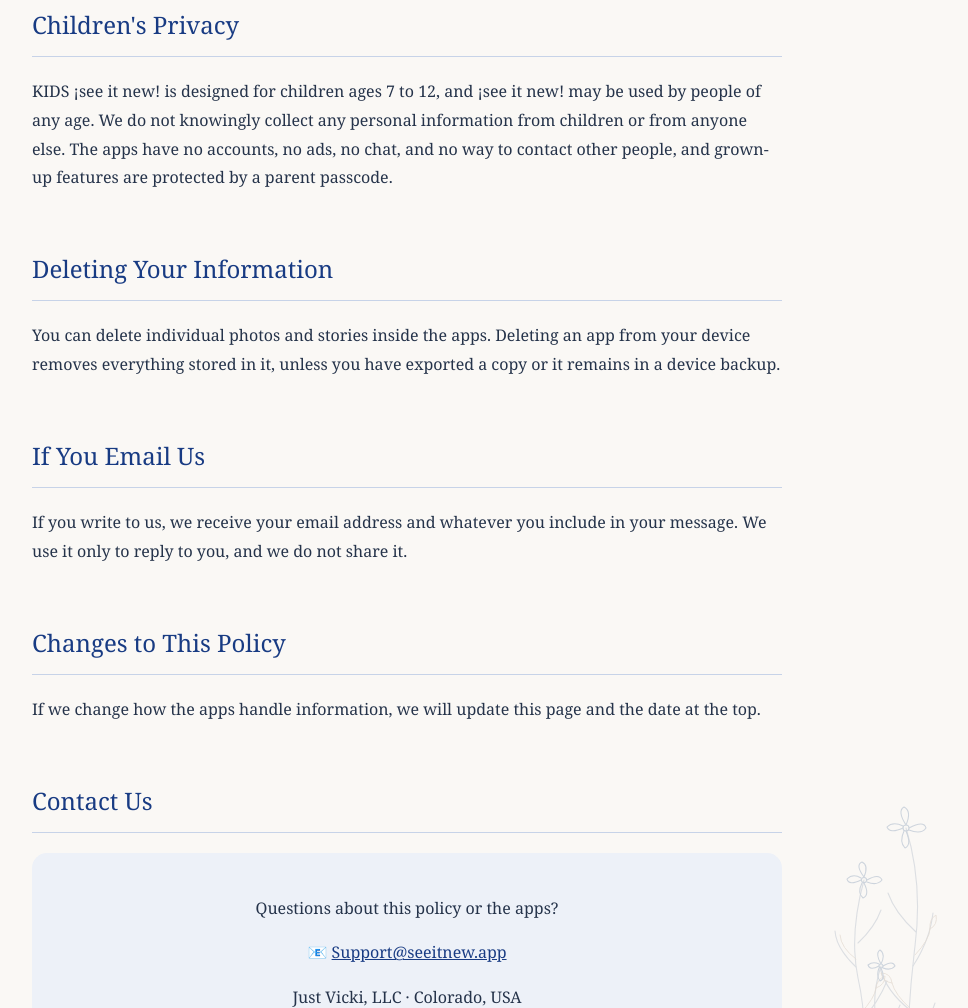
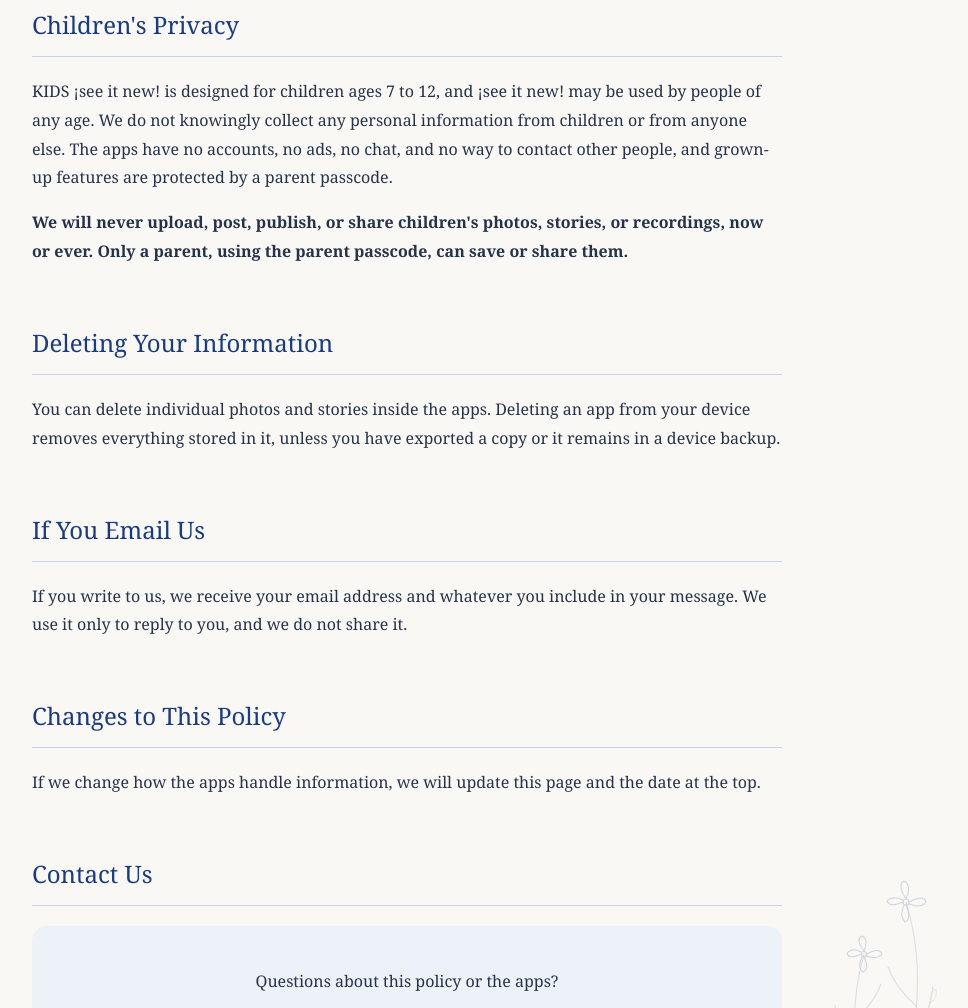
Before and after one commit to JustVicki120/justvicki120.github.io, a plain HTML site: page see-it-new-privacy.html in a window 1280 px wide. Shown: the part 1843-2851 px from the top of the page, without its empty margins (233-1201 px from the left). Drawn offline with Linux system fonts and the light colour scheme.

Commit message:
Privacy policy: promise never to share children's content
Co-Authored-By: Claude Opus 5.5 <noreply@anthropic.com>
Claude-Session: https://claude.ai/code/session_012EDN6Q7mjhhTZpr1nTc68w

```diff
--- a/see-it-new-privacy.html
+++ b/see-it-new-privacy.html
@@ -91,6 +91,11 @@
         no accounts, no ads, no chat, and no way to contact other people, and
         grown-up features are protected by a parent passcode.
       </p>
+      <p>
+        <strong>We will never upload, post, publish, or share children's photos,
+        stories, or recordings, now or ever. Only a parent, using the parent
+        passcode, can save or share them.</strong>
+      </p>
     </section>
 
     <section>
```
